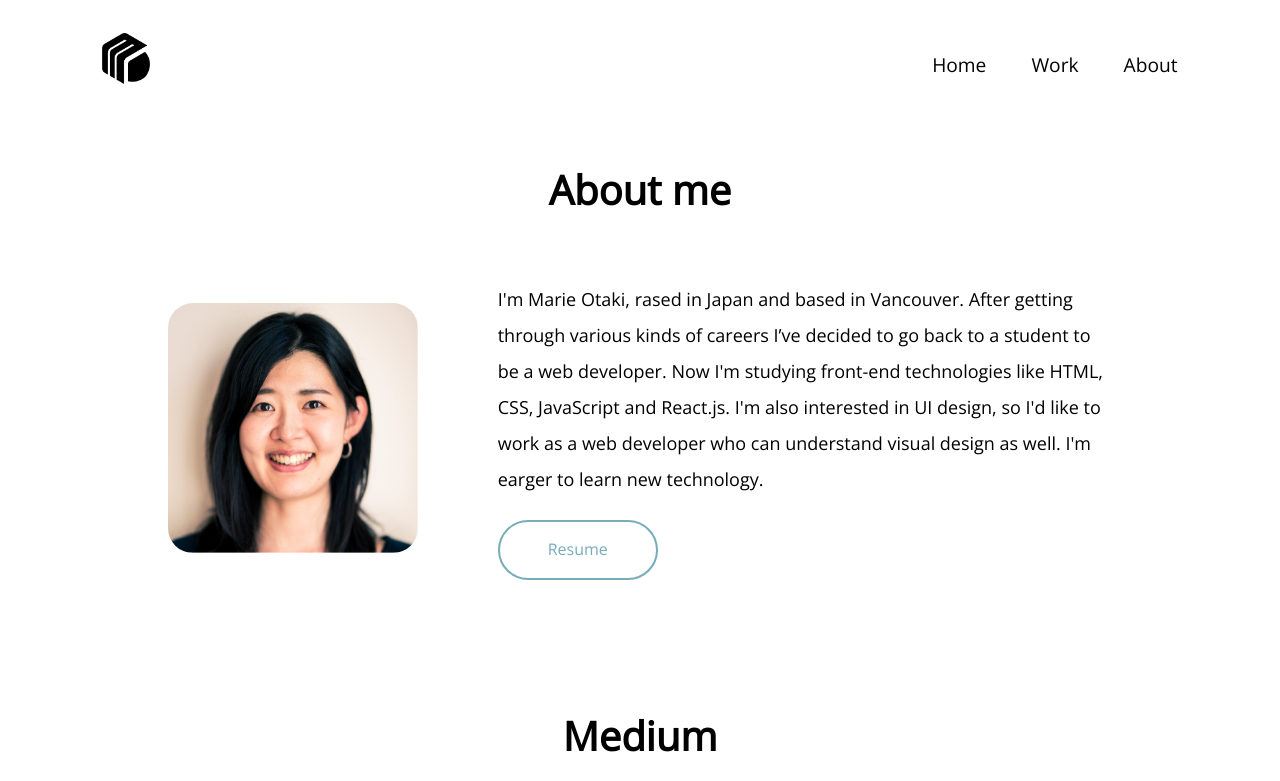
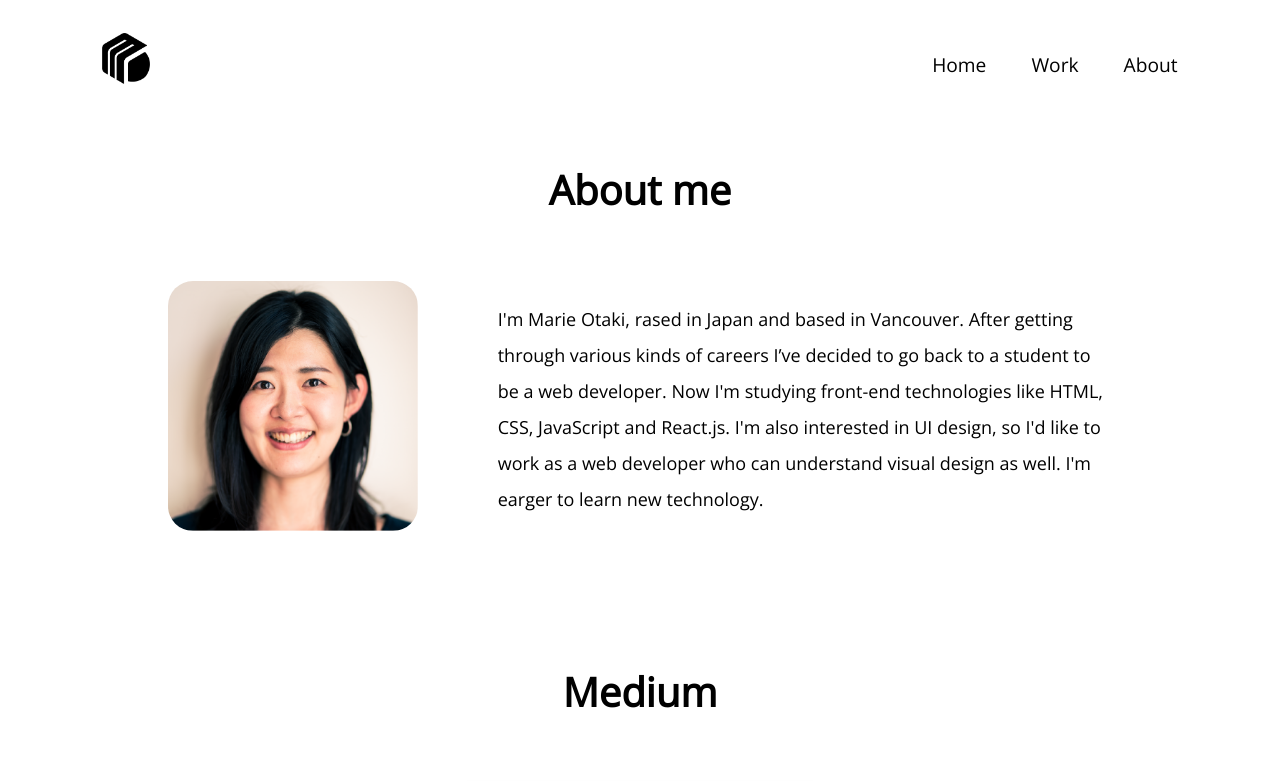
Before and after one commit to marieooq/react_portfolio, a React (Create React App) app: page /about in a window 1280 px wide. Shown: the top 781 px of the page. Built offline with nearby package versions, Linux system fonts and the light colour scheme; no server answers.

Commit message:
comment out resume button

```diff
--- a/src/About.js
+++ b/src/About.js
@@ -74,7 +74,7 @@ class About extends React.Component{
               I'm also interested in UI design, so I'd like to work as a  web developer who can understand visual design as well.
               I'm earger to learn new technology.
               <br></br>
-              <a className="resume-btn" href="#">Resume</a>
+              {/* <a className="resume-btn" href="#">Resume</a> */}
             </div>
           </div>
 
```
